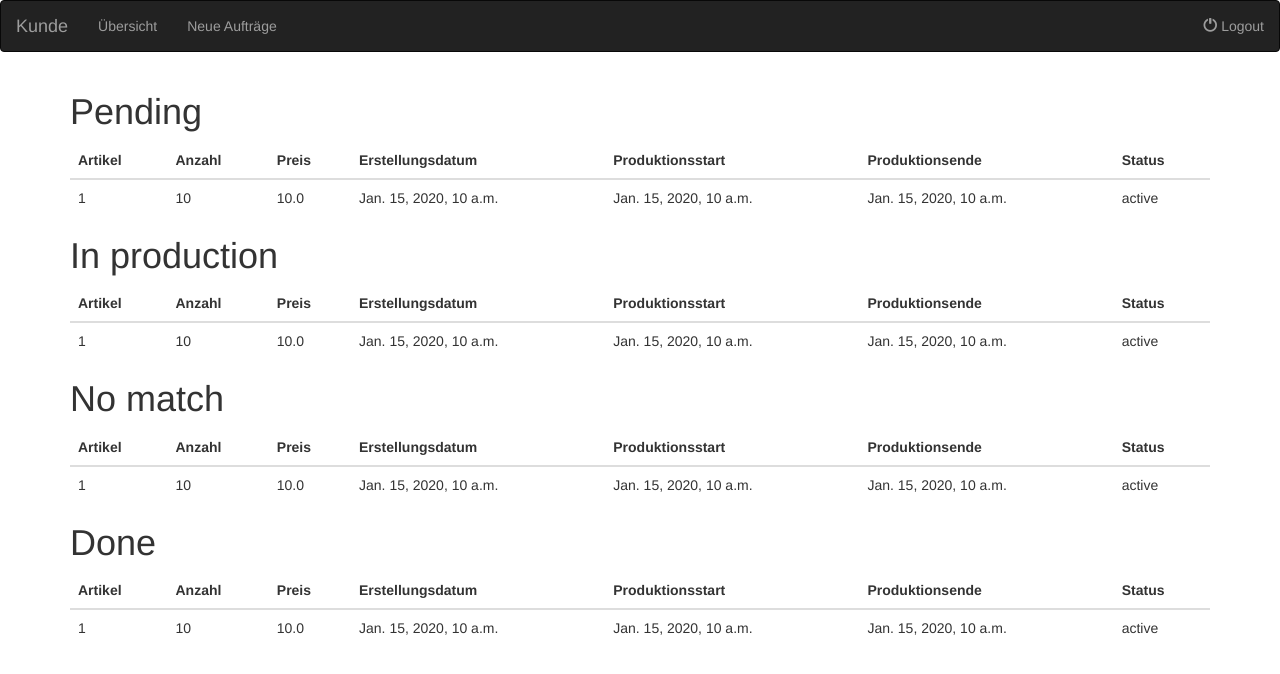
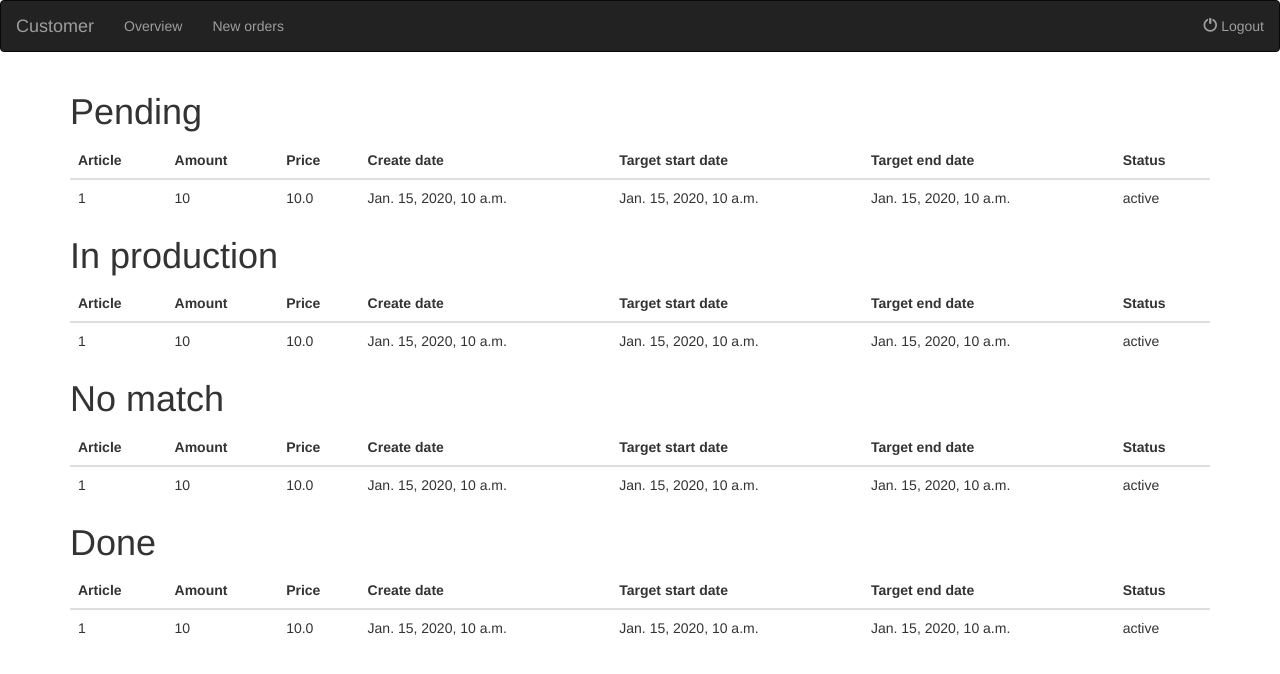
Before and after one commit to s229988/Platform, a Django app: template Website/Customer/templates/overview.html in a window 1280 px wide. Shown: the top 674 px of the page. Run offline with Django 3.2, Linux system fonts and the light colour scheme; the template is opened without the code that fills it: values that come from a table or form of the project are taken from there, others are empty; tables that the repository leaves empty hold one stand-in row (values such as "Sample post"); some libraries are stand-ins or nearby versions.

Commit message:
Translated into english

```diff
--- a/ERPProgramm/put.py
+++ b/ERPProgramm/put.py
@@ -2,6 +2,7 @@ import requests
 
 def query(resource):
     headers = {'AuthenticationToken': 'c9e52cb6-95b4-4ae3-b4bb-4cde692f3a4e', 'Content-type': 'application/json',}
+    # Wie komme ich die Ebene tiefer? So wie ich es hier gemacht hab ist es offensichtlich falsch!
     data = '{"articlePrices/price" : "4"}'
 
     r = requests.put('http://10.105.11.20:8080/webapp/api/v1/' + resource, headers=headers, data=data)
@@ -9,6 +10,6 @@ def query(resource):
     return r
 
 costumer_id = 1
-production_number = 690
+article_id = 999
 
-d = query('article/id/{}'.format(production_number))
+d = query('article/id/{}'.format(article_id))
--- a/Website/Customer/forms.py
+++ b/Website/Customer/forms.py
@@ -7,7 +7,8 @@ from django.urls import reverse_lazy
 
 
 class CustomerForm(forms.Form):
-    product_ID = forms.IntegerField(label='Bitte Produktions-ID eingeben ')
+    product_ID = forms.IntegerField(label='Enter Production Number  ')
+
 
 
 class LoginForm(forms.ModelForm):
--- a/Website/Customer/templates/base.html
+++ b/Website/Customer/templates/base.html
@@ -16,13 +16,13 @@
         <div class="container-fluid">
 
             <div class="navbar-header">
-                <a class="navbar-brand">Kunde</a>
+                <a class="navbar-brand">Customer</a>
             </div>
 
             <ul class="nav navbar-nav">
                 <li class="">
                     <a href="{% url 'overview' %}">
-                        Übersicht
+                        Overview
                     </a>
                 </li>
             </ul>
@@ -30,7 +30,7 @@
             <ul class="nav navbar-nav">
                 <li class="">
                     <a href="{% url 'newOrders' %}">
-                        Neue Aufträge
+                        New orders
                     </a>
                 </li>
             </ul>
--- a/Website/Customer/templates/index.html
+++ b/Website/Customer/templates/index.html
@@ -3,7 +3,7 @@
 
 <head>
     <meta charset="UTF-8">
-    <title>Kunde</title>
+    <title>Customer</title>
 </head>
 <body>
 
--- a/Website/Customer/templates/overview.html
+++ b/Website/Customer/templates/overview.html
@@ -6,12 +6,12 @@
     <table class="table">
         <thead>
               <tr>
-                <th>Artikel</th>
-                <th>Anzahl</th>
-                <th>Preis</th>
-                <th>Erstellungsdatum</th>
-                <th>Produktionsstart</th>
-                <th>Produktionsende</th>
+                <th>Article</th>
+                <th>Amount</th>
+                <th>Price</th>
+                <th>Create date</th>
+                <th>Target start date</th>
+                <th>Target end date</th>
                 <th>Status</th>
               </tr>
             </thead>
@@ -33,12 +33,12 @@
     <table class="table">
         <thead>
               <tr>
-                <th>Artikel</th>
-                <th>Anzahl</th>
-                <th>Preis</th>
-                <th>Erstellungsdatum</th>
-                <th>Produktionsstart</th>
-                <th>Produktionsende</th>
+                <th>Article</th>
+                <th>Amount</th>
+                <th>Price</th>
+                <th>Create date</th>
+                <th>Target start date</th>
+                <th>Target end date</th>
                 <th>Status</th>
               </tr>
             </thead>
@@ -60,12 +60,12 @@
     <table class="table">
         <thead>
               <tr>
-                <th>Artikel</th>
-                <th>Anzahl</th>
-                <th>Preis</th>
-                <th>Erstellungsdatum</th>
-                <th>Produktionsstart</th>
-                <th>Produktionsende</th>
+                <th>Article</th>
+                <th>Amount</th>
+                <th>Price</th>
+                <th>Create date</th>
+                <th>Target start date</th>
+                <th>Target end date</th>
                 <th>Status</th>
               </tr>
             </thead>
@@ -87,12 +87,12 @@
     <table class="table">
         <thead>
               <tr>
-                <th>Artikel</th>
-                <th>Anzahl</th>
-                <th>Preis</th>
-                <th>Erstellungsdatum</th>
-                <th>Produktionsstart</th>
-                <th>Produktionsende</th>
+                <th>Article</th>
+                <th>Amount</th>
+                <th>Price</th>
+                <th>Create date</th>
+                <th>Target start date</th>
+                <th>Target end date</th>
                 <th>Status</th>
               </tr>
             </thead>
--- a/Website/Customer/views.py
+++ b/Website/Customer/views.py
@@ -32,7 +32,7 @@ def newOrders(request):
             try:
                 subprocess.check_output(['python', 'C:/Users/s229988/PycharmProjects/Platform/ERPProgramm/crawl.py', formdata, customerID])
             except Exception:
-                messages.add_message(request, messages.ERROR,'Die eingegebene Produktionsnummer {} ist nicht vorhanden.'.format(formdata))
+                messages.add_message(request, messages.ERROR,'The production number {} is not available. Please check with your ERP System'.format(formdata))
             # redirect to a new URL:
             return HttpResponseRedirect('/customer/newOrders')
 
@@ -60,7 +60,7 @@ def newOrders(request):
         # get all orders with status = pending
         articles_pending = Orders.objects.filter(customer=customerID, status="pending").defer("article_file")
 
-    return render(request, 'newOrders.html', {'form': form, 'articles_pending': articles_pending})
+    return render(request, 'newOrders.html', {'form': form, 'articles_pending': articles_pending, 'production_numbers': production_numbers})
 
 def overview(request):
     customerID = request.user.username
--- a/Website/Producer/forms.py
+++ b/Website/Producer/forms.py
@@ -11,5 +11,5 @@ from django.db import models
 
 class CapacityForm(forms.Form):
 #    machine_id = forms.IntegerField(label='Maschinen-ID')
-    machinename = forms.CharField(label='Name der Maschine')
-    capacity = forms.IntegerField(label='Vorhandene Kapazität')
+    machinename = forms.CharField(label='Machine name ')
+    capacity = forms.IntegerField(label='Available Capacity')
--- a/Website/Producer/templates/base_producer.html
+++ b/Website/Producer/templates/base_producer.html
@@ -16,13 +16,13 @@
         <div class="container-fluid">
 
             <div class="navbar-header">
-                <a class="navbar-brand">Produzent</a>
+                <a class="navbar-brand">Mergant</a>
             </div>
 
             <ul class="nav navbar-nav">
                 <li class="">
                     <a href="{% url 'assignments' %}">
-                        Aufträge
+                        Orders
                     </a>
                 </li>
             </ul>
@@ -30,7 +30,7 @@
             <ul class="nav navbar-nav">
                 <li class="">
                     <a href="{% url 'capacity' %}">
-                        Maschinenverwaltung
+                        Machine management
                     </a>
                 </li>
             </ul>
--- a/Website/Producer/templates/capacity.html
+++ b/Website/Producer/templates/capacity.html
@@ -24,7 +24,7 @@
         <thead>
               <tr>
                 <th>Maschine</th>
-                <th>Kapazität</th>
+                <th>Capacity</th>
               </tr>
             </thead>
             <tbody>
--- a/Website/Producer/views.py
+++ b/Website/Producer/views.py
@@ -50,7 +50,7 @@ def capacity(request):
                 newCapa = Machines(producer=producerKey, capacity=capa, machinename=name)
                 newCapa.save()
             else:
-                messages.add_message(request, messages.ERROR,'Kapazität darf nicht negativ sein.')
+                messages.add_message(request, messages.ERROR,'The Capacity is not allowed to be negative. Please enter a valid value.')
 
             # redirect to a new URL:
             return HttpResponseRedirect('/producer/capacity')
@@ -82,7 +82,7 @@ def change_capacity(request, machine_id):
             # create new entry in database
             new_capacity = Machines.objects.filter(pk=machine_id).update(capacity=new_capa)
         else:
-            messages.add_message(request, messages.ERROR, 'Kapazität darf nicht negativ sein.')
+            messages.add_message(request, messages.ERROR, 'The Capacity is not allowed to be negative. Please enter a valid value.')
 
     return HttpResponseRedirect('/producer/capacity')
 
@@ -94,7 +94,7 @@ def delete_machine(request, machine_id):
     matches = cursor.fetchall()
 
     if matches[0][0] > 0:
-        messages.add_message(request, messages.ERROR, 'Die ausgewählte Maschine kann nicht gelöscht werden, da bereits Aufträge mit ihr gematched wurden.')
+        messages.add_message(request, messages.ERROR, 'The chosen machine can´t be deleted, because there are ongoing orders matched to this machine.')
     else:
         machine_deleted = Machines.objects.filter(pk=machine_id).delete()
 
```
Also changed, not shown: Website/Customer/templates/newOrders.html (+25 -9 lines), Website/Producer/templates/assignments.html (+26 -26 lines), 1 other file.
